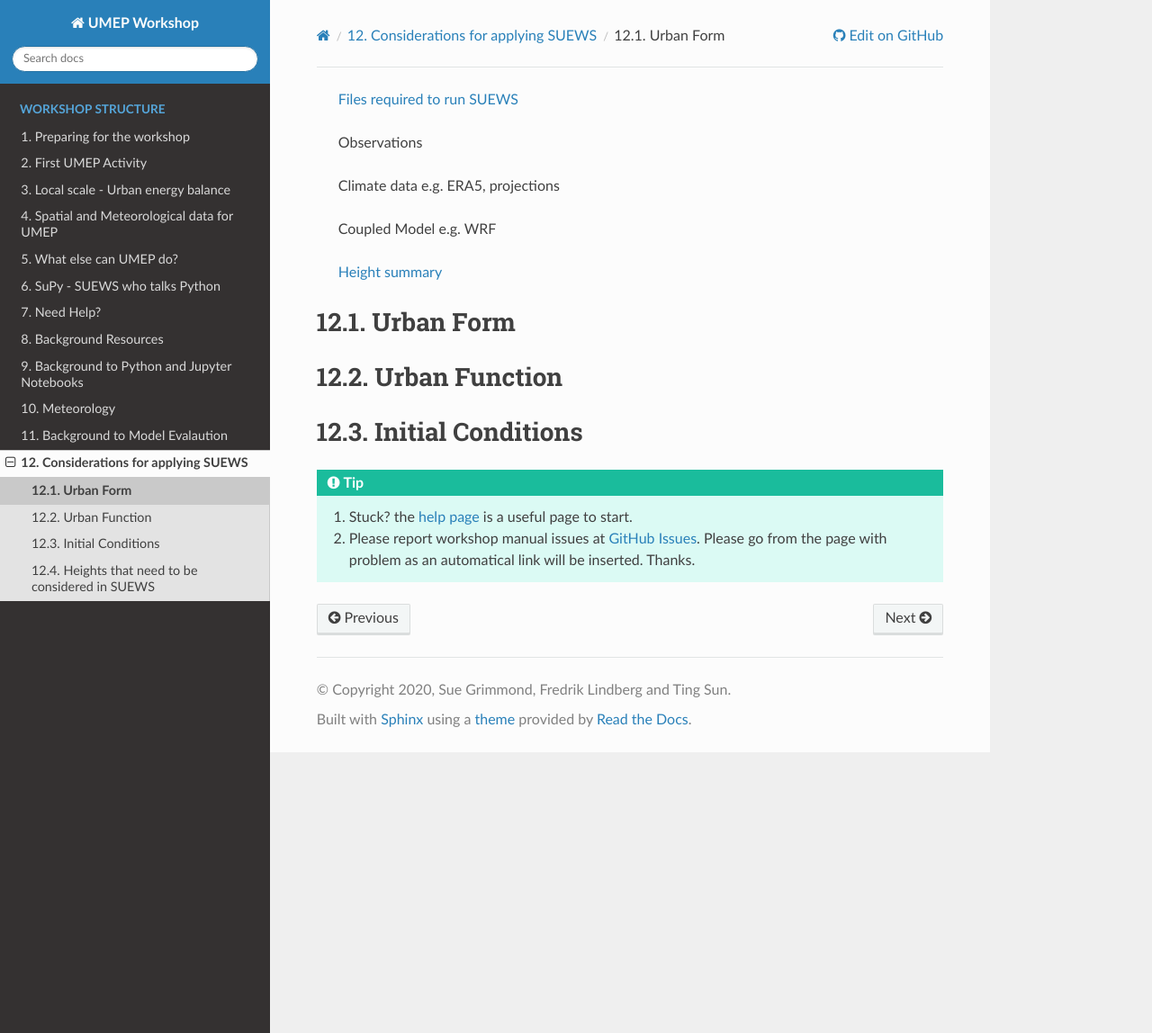
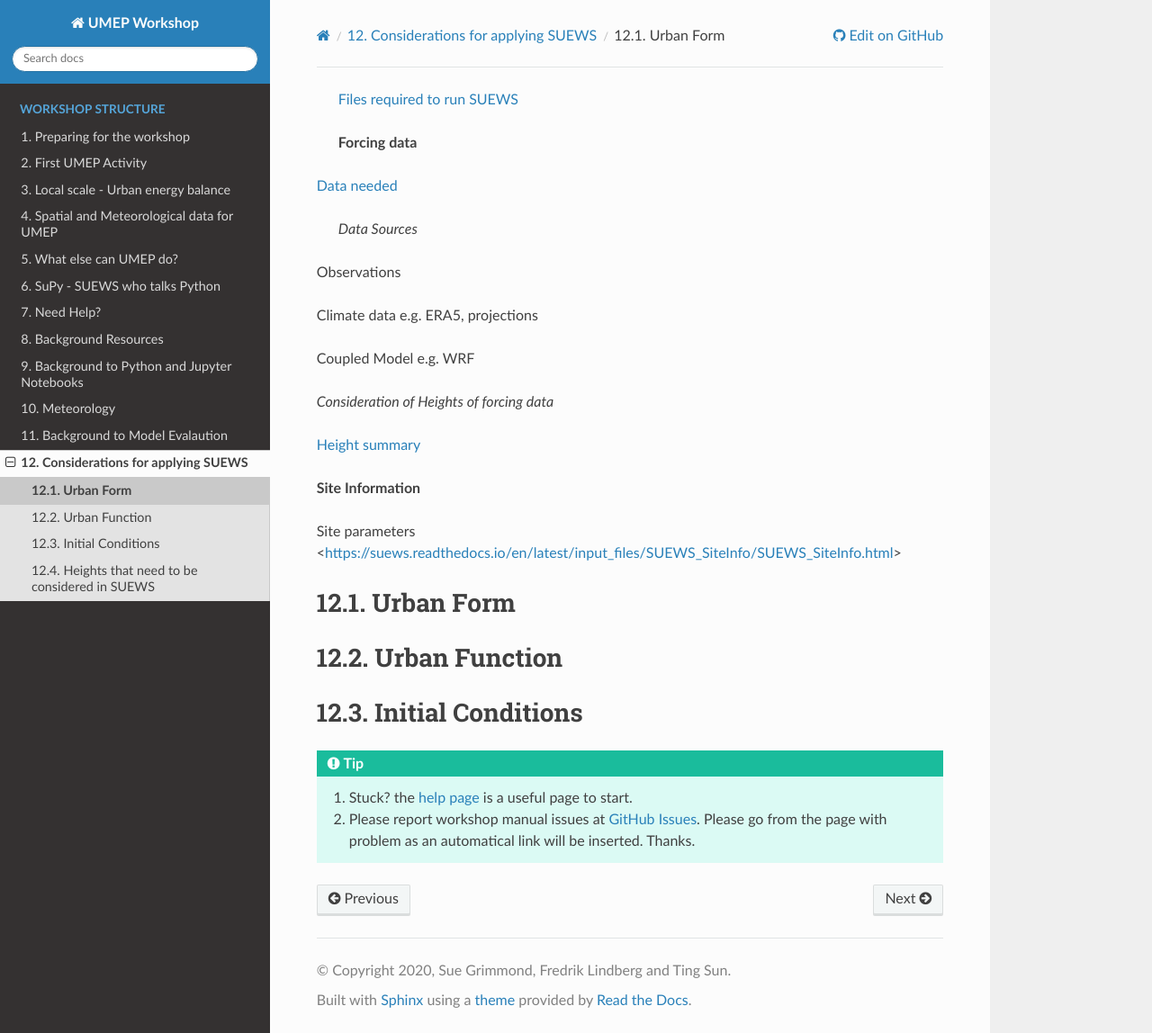
Before and after one commit to Urban-Meteorology-Reading/UMEP-Workshop, a Sphinx documentation site: the page built from source/Parameters/Consider1.rst, in a window 1280 px wide and 1148 px high. Shown: the whole window at 90% size. Built offline with Sphinx 7.4.7 and the Read the Docs theme 2.0.0, drawn with Linux system fonts in a browser that asks for light colours; pages that are not in the unit, such as notebooks, are missing from menus.

Commit message:
Update Consider1.rst

```diff
--- a/source/Parameters/Consider1.rst
+++ b/source/Parameters/Consider1.rst
@@ -5,20 +5,23 @@
 
  - `Files required to run SUEWS <https://suews.readthedocs.io/en/latest/input_files/input_files.html>`_
 
- Forcing data
- =============
+ **Forcing data**
 
- Data Sources
- ~~~~~~~~~~~~
+- `Data needed <https://suews.readthedocs.io/en/latest/input_files/met_input.html>`_
 
- - Observations
- - Climate data e.g. ERA5, projections
- - Coupled Model e.g. WRF
+ *Data Sources*
 
- Consideration of Heights of forcing data
- ~~~~~~~~~~~~~~~~~~~~~~~~~~~~~~~~~~~~~~~
+- Observations
+- Climate data e.g. ERA5, projections
+- Coupled Model e.g. WRF
 
- - `Height summary <Height>`
+*Consideration of Heights of forcing data*
+
+- `Height summary <Height>`
+
+**Site Information**
+
+- Site parameters <https://suews.readthedocs.io/en/latest/input_files/SUEWS_SiteInfo/SUEWS_SiteInfo.html>
 
 
 Urban Form
```
